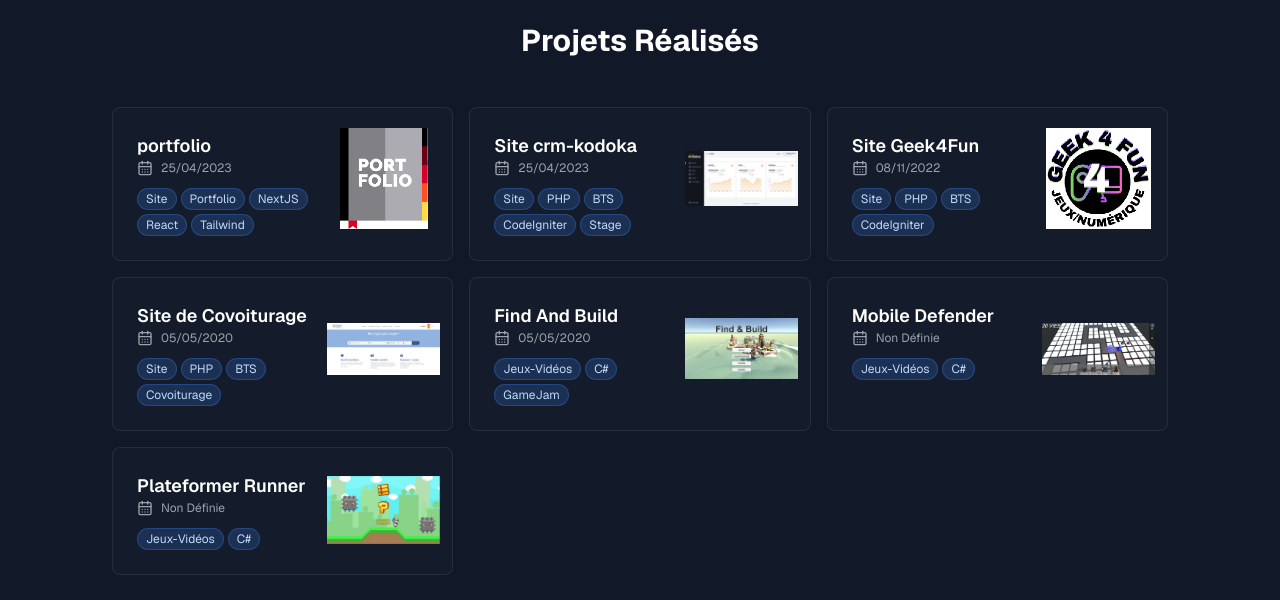
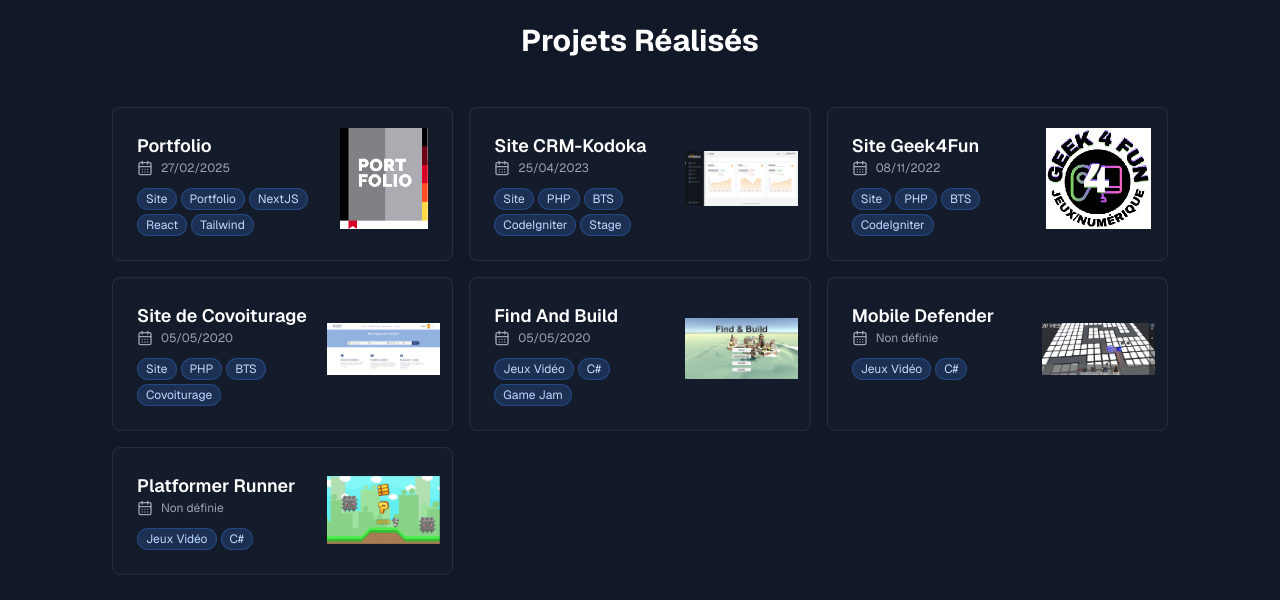
Before and after one commit to mat37dev/portfolio-next-js, a Next.js app: page / in a window 1280 px wide. Shown: the part 1720-2320 px from the top of the page. Built offline with nearby package versions, Linux system fonts and the light colour scheme.

Commit message:
Correction orthographe

```diff
--- a/src/app/components/ProjectSection.js
+++ b/src/app/components/ProjectSection.js
@@ -8,98 +8,99 @@ const ProjectSection = () => {
     const projects = [
         {
             id: 7,
-            title: "portfolio",
-            description: "Mon Portfolio mettant en valeurs mes différentes caractéristiques, mes projets, mes informations " +
-                "ainsi que mes compétences .",
+            title: "Portfolio",
+            description: "Mon portfolio mettant en valeur mes différentes caractéristiques, mes projets, mes informations " +
+                "ainsi que mes compétences.",
             fullDescription: "Portfolio réalisé avec NextJS, React et Tailwind. Ce site personnel permet de mettre en avant " +
-                "les différentes compétences que j'ai pu apprendre et permet de lister tous les projets \"important\" auxquels " +
-                "j'ai pu participer. On y retrouve aussi pour cursus scolaire ainsi que mon parcour professionnel.",
-            tags: ["Site","Portfolio", "NextJS", "React", "Tailwind"],
+                "les différentes compétences que j'ai pu acquérir et de lister tous les projets \"importants\" auxquels " +
+                "j'ai participé. On y retrouve aussi mon cursus scolaire ainsi que mon parcours professionnel.",
+            tags: ["Site", "Portfolio", "NextJS", "React", "Tailwind"],
             image: "/projectImages/portfolio.png",
-            teckStack: ["NextJS", "React", "Tailwind", "Html/Css"],
-            date: "25/04/2023",
+            techStack: ["NextJS", "React", "Tailwind", "HTML/CSS"],
+            date: "27/02/2025",
             github: "https://github.com/mat37dev/portfolio-next-js"
         },
         {
             id: 6,
-            title: "Site crm-kodoka",
-            description: "Site listant les compétitions de jeux-vidéos disponibles pour un festival.",
-            fullDescription: "Réalisation d'un crm pour l'entreprise en Html/css/javascript/php avec le framework CodeIgniter. " +
+            title: "Site CRM-Kodoka",
+            description: "Site listant les compétitions de jeux vidéo disponibles pour un festival.",
+            fullDescription: "Réalisation d'un CRM pour l'entreprise en HTML/CSS/JavaScript/PHP avec le framework CodeIgniter. " +
                 "Gestion des utilisateurs, des permissions, des devis/factures/avoirs.",
             tags: ["Site", "PHP", "BTS", "CodeIgniter", "Stage"],
             image: "/projectImages/kodoka.png",
-            teckStack: ["Php", "MySql", "Html/Css", "JavaScript", "CodeIgniter"],
+            techStack: ["PHP", "MySQL", "HTML/CSS", "JavaScript", "CodeIgniter"],
             date: "25/04/2023",
             github: "https://github.com/mat37dev/crm-kodoka"
         },
         {
             id: 5,
             title: "Site Geek4Fun",
-            description: "Site listant les compétitions de jeux-vidéos disponibles pour un festival.",
-            fullDescription: "Site réalisé en cours durant ma deuxième année de BTs SIO. Le site a été réalisé par 3 personnes : " +
-                "Valentin Fortin, Timothée Diot et moi. Chacun avec son module. Mon module étant la gestion des tournois " +
-                "et le système de profil et connexion. Le site permet d'enregistrer des jeux, permettant ainsi de proposer " +
-                "de manière dynamique des tournois ou les utilisateurs peuvent s'inscrire. Le site a été fait en php avec une " +
-                "base de donnée MySql et le Framework CodeIgniter.",
+            description: "Site listant les compétitions de jeux vidéo disponibles pour un festival.",
+            fullDescription: "Site réalisé en cours durant ma deuxième année de BTS SIO. Le site a été réalisé par trois personnes : " +
+                "Valentin Fortin, Timothée Diot et moi. Chacun avait son module. Mon module était la gestion des tournois " +
+                "et le système de profil et de connexion. Le site permet d'enregistrer des jeux, permettant ainsi de proposer " +
+                "de manière dynamique des tournois où les utilisateurs peuvent s'inscrire. Le site a été fait en PHP avec une " +
+                "base de données MySQL et le framework CodeIgniter.",
             tags: ["Site", "PHP", "BTS", "CodeIgniter"],
             image: "/projectImages/geek4Fun.png",
-            teckStack: ["Php", "MySql", "Html/Css", "JavaScript", "CodeIgniter"],
+            techStack: ["PHP", "MySQL", "HTML/CSS", "JavaScript", "CodeIgniter"],
             date: "08/11/2022",
             github: "https://github.com/mat37dev/Geek4Fun"
         },
         {
             id: 4,
             title: "Site de Covoiturage",
-            description: "Site de covoiturage pour étudiant réalisé sans Framework.",
-            fullDescription: "Site de covoiturage réalisé durant les vacances entre ma première année de BTS SIO et ma deuxième " +
-                "année. Ce site a été réalisé avec un camarade de classe (Valentin Fortin) en php pure sans framework. Il possède " +
-                "un système de profile, système pour enregistrer/rejoindre un trajet ainsi qu'une barre de recherche pour " +
-                "trouver des covoitureurs qui nous correspond.",
+            description: "Site de covoiturage pour étudiants réalisé sans framework.",
+            fullDescription: "Site de covoiturage réalisé durant les vacances entre ma première et ma deuxième année de BTS SIO. " +
+                "Ce site a été réalisé avec un camarade de classe (Valentin Fortin) en PHP pur, sans framework. Il possède " +
+                "un système de profil, un système pour enregistrer/rejoindre un trajet ainsi qu'une barre de recherche pour " +
+                "trouver des covoitureurs correspondant à ses besoins.",
             tags: ["Site", "PHP", "BTS", "Covoiturage"],
             image: "/projectImages/covoiturage.png",
-            teckStack: ["Php", "MySql", "Html/Css", "JavaScript"],
+            techStack: ["PHP", "MySQL", "HTML/CSS", "JavaScript"],
             date: "05/05/2020",
         },
         {
             id: 3,
             title: "Find And Build",
-            description: "Création d'un jeu vidéo 3D durant une GameJam",
-            fullDescription: "Jeux vidéo créée durant une GameJam avec deux autres coéquipiers (1 modélisateur, un autre développeur et moi même). " +
-                "Le principe du jeu est de retrouver des morceaux de la ville pour la reconstruire. Règle de la GameJam : " +
+            description: "Création d'un jeu vidéo 3D durant une Game Jam.",
+            fullDescription: "Jeu vidéo créé durant une Game Jam avec deux autres coéquipiers (un modélisateur, un autre développeur et moi-même). " +
+                "Le principe du jeu est de retrouver des morceaux de la ville pour la reconstruire. Règle de la Game Jam : " +
                 "2 jours pour réaliser le jeu sur le thème : \"trouver et construire\".",
-            tags: ["Jeux-Vidéos", "C#", "GameJam"],
+            tags: ["Jeux Vidéo", "C#", "Game Jam"],
             image: "/projectImages/gameJam.png",
-            teckStack: ["C#", "Unity"],
+            techStack: ["C#", "Unity"],
             date: "05/05/2020",
             download: "https://iphinis.itch.io/find-build"
         },
         {
             id: 2,
             title: "Mobile Defender",
-            description: "Création d'un jeu vidéo 3D dans le style Tower Defense",
+            description: "Création d'un jeu vidéo 3D dans le style Tower Defense.",
             fullDescription: "Mobile Defender est un jeu de type Tower Defense sur mobile. L'objectif du jeu était de proposer " +
-                "un jeu en 3D ou le joueur pouvait se balader dans un monde représentant les composants du téléphone. Son objectif, " +
-                "défendre un point vital du téléphone des virus à l'aide de tourelles. Le jeu a été réalisé en C# et était " +
-                "disponible sur le PlayStore.",
-            tags: ["Jeux-Vidéos", "C#"],
+                "un jeu en 3D où le joueur pouvait se balader dans un monde représentant les composants du téléphone. Son objectif : " +
+                "défendre un point vital du téléphone contre des virus à l'aide de tourelles. Le jeu a été réalisé en C# et était " +
+                "disponible sur le Play Store.",
+            tags: ["Jeux Vidéo", "C#"],
             image: "/projectImages/towerDefense.jpg",
-            teckStack: ["C#", "Unity", "Mobile"],
-            date: "Non Définie"
+            techStack: ["C#", "Unity", "Mobile"],
+            date: "Non définie"
         },
         {
             id: 1,
-            title: "Plateformer Runner",
-            description: "Création d'un jeu vidéo 2D dans le style plateformer",
-            fullDescription: "Jeux vidéo mobile créée seul. Le principe du jeu est de réaliser les différents niveaux un peu " +
-                "comme le jeu mario bros. Il  faut se balader, récupérer les pièces, éviter les pièges et ennemis pour finir " +
-                "le niveau. Le jeu comprend un système de vie, de pièce permettant de débloquer des compétences ainsi qu'un " +
-                "petit système de publicité. Le jeu a été réalisé en C# et était disponible sur le PlayStore.",
-            tags: ["Jeux-Vidéos", "C#"],
+            title: "Platformer Runner",
+            description: "Création d'un jeu vidéo 2D dans le style plateforme.",
+            fullDescription: "Jeu vidéo mobile créé seul. Le principe du jeu est de compléter différents niveaux, un peu " +
+                "comme dans Mario Bros. Il faut se déplacer, récupérer des pièces, éviter les pièges et les ennemis pour finir " +
+                "le niveau. Le jeu comprend un système de vies, des pièces permettant de débloquer des compétences ainsi qu'un " +
+                "petit système de publicité. Le jeu a été réalisé en C# et était disponible sur le Play Store.",
+            tags: ["Jeux Vidéo", "C#"],
             image: "/projectImages/plateformer.webp",
-            teckStack: ["C#", "Unity", "Mobile"],
-            date: "Non Définie"
+            techStack: ["C#", "Unity", "Mobile"],
+            date: "Non définie"
         },
     ];
+
 
     const [selectedProject, setSelectedProject] = useState(null);
 
```
